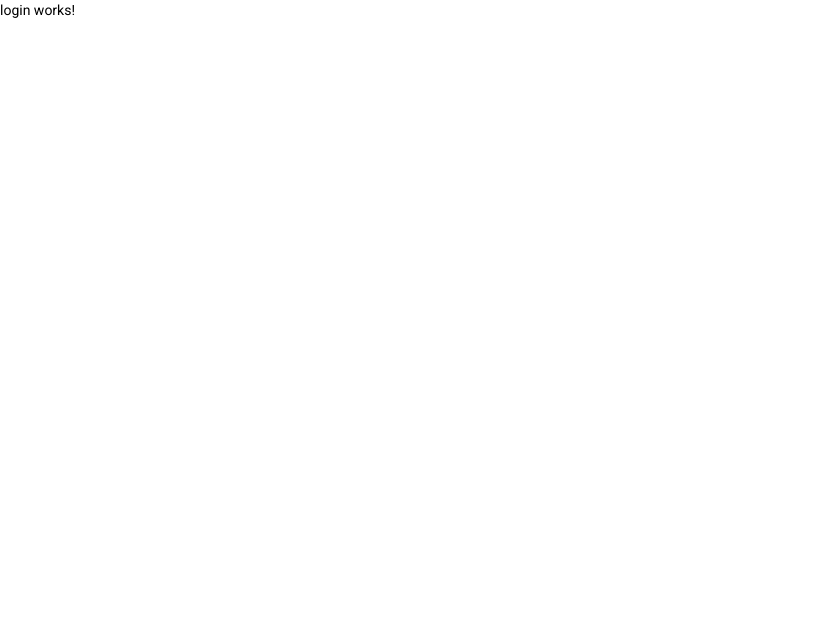
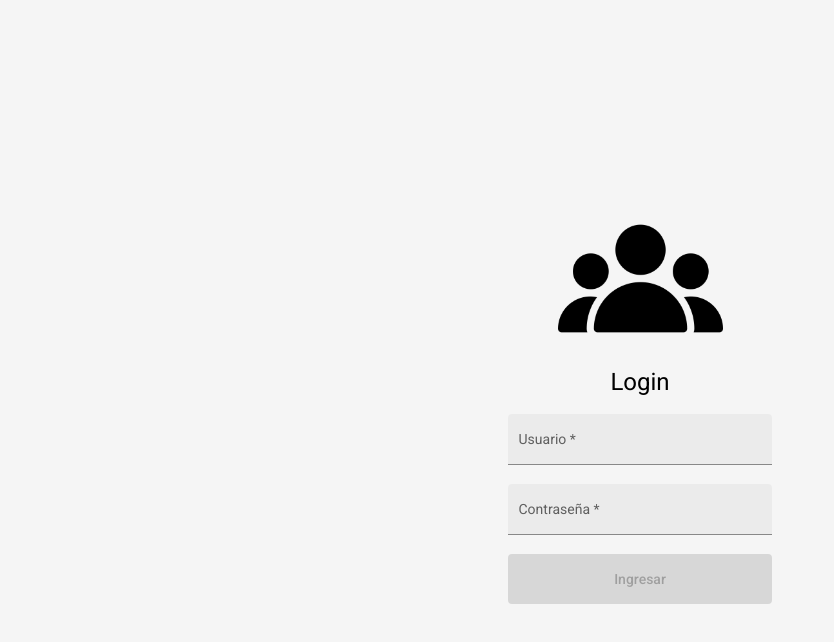
Before and after one commit to LeonardoSGSG/tedu-frontend, an Angular app: page / in a window 1280 px wide. Shown: the top 642 px of the page, without its empty margins (0-834 px from the left). Built offline with nearby package versions, Linux system fonts and the light colour scheme.

Commit message:
Vista login 1.0

```diff
--- a/angular.json
+++ b/angular.json
@@ -27,7 +27,7 @@
               "src/assets"
             ],
             "styles": [
-              "./node_modules/@angular/material/prebuilt-themes/deeppurple-amber.css",
+              "./node_modules/@angular/material/prebuilt-themes/indigo-pink.css",
               "src/styles.css"
             ],
             "scripts": []
--- a/src/app/components/login/login.component.css
+++ b/src/app/components/login/login.component.css
@@ -0,0 +1,23 @@
+.body
+{
+    display:flex;
+    justify-content: center;
+    height: 100%;
+    align-items: center;
+    background-color: #f5f5f5;
+}
+.login
+{
+    width: 100%;
+    max-width: 330px;
+    text-align: center;
+
+}
+.ancho
+{
+    width: 80%;
+}
+.button
+{
+    height: 50px;
+}
--- a/src/app/components/login/login.component.html
+++ b/src/app/components/login/login.component.html
@@ -1 +1,23 @@
-<p>login works!</p>
+<div class="body">
+    <div class="login">
+        <form [formGroup]="form" (ngSubmit)="ingresar()">
+            <img src="./assets/img/usuario.png" width="50%">
+            <h1>Login</h1>
+            <mat-form-field class="ancho" appearance="fill">
+                <mat-label>Usuario</mat-label>
+                <input type="text" matInput autocomplete="off" formControlName="usuario">
+              </mat-form-field>
+              <mat-form-field class="ancho" appearance="fill">
+                <mat-label>Contraseña</mat-label>
+                <input type="password" matInput autocomplete="off" formControlName="password">
+              </mat-form-field>
+            <br>
+            <button type="submit" class="ancho button" mat-raised-button color="primary" [disabled]="form.invalid">Ingresar</button>
+
+
+        </form>
+
+
+    </div>
+
+</div>
--- a/src/app/components/login/login.component.ts
+++ b/src/app/components/login/login.component.ts
@@ -1,4 +1,5 @@
 import { Component, OnInit } from '@angular/core';
+import { FormBuilder, FormGroup, Validators } from '@angular/forms';
 
 @Component({
   selector: 'app-login',
@@ -6,10 +7,21 @@ import { Component, OnInit } from '@angular/core';
   styleUrls: ['./login.component.css']
 })
 export class LoginComponent implements OnInit {
+  form: FormGroup;
+  constructor(private fb:FormBuilder) {
+    this.form=this.fb.group({
+      usuario: ['', Validators.required],
+      password: ['', Validators.required]
 
-  constructor() { }
+
+    })
+   }
 
   ngOnInit(): void {
   }
+  ingresar()
+  {
+    console.log(this.form);
+  }
 
 }
```
Also changed, not shown: src/app/app.module.ts (+13 -2 lines), src/app/components/test/test.component.html (deleted, +0 -1 lines), src/app/components/test/test.component.ts (deleted, +0 -15 lines), src/app/components/test/test.component.css (deleted), src/assets/img/usuario.png (added), 1 other file (tests, documents, lock files or other folders).
